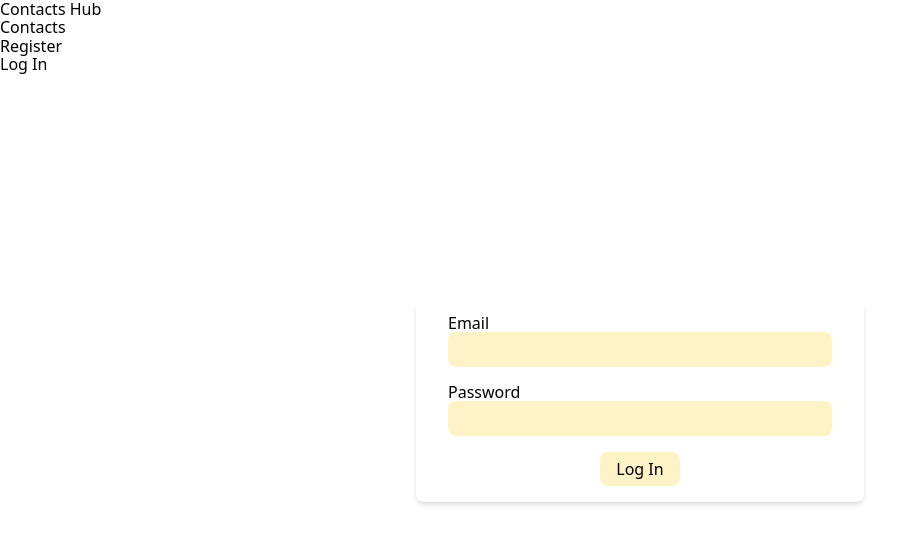
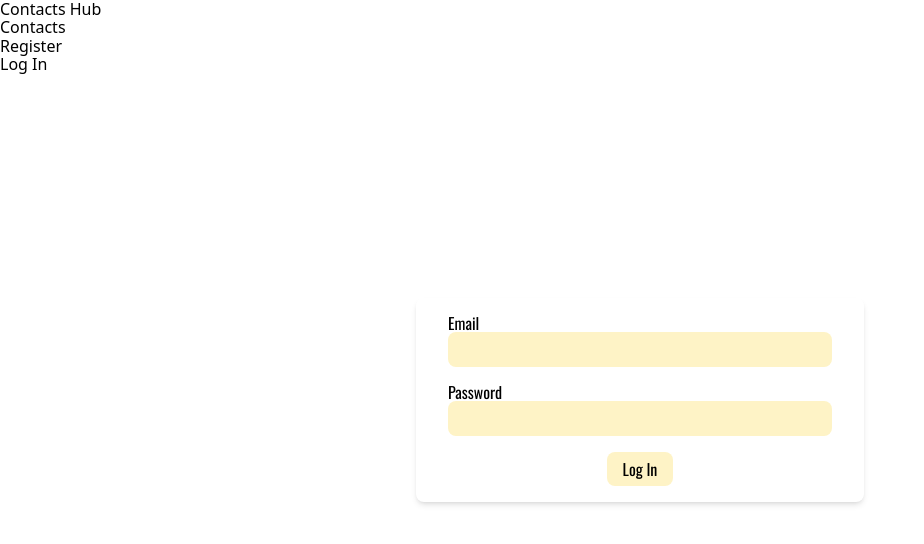
Before and after one commit to ptrnk0/goit-react-hw-08, a React (Vite) app: page /login in a window 1280 px wide. Shown: the top 544 px of the page, without its empty margins (0-924 px from the left). Built offline with nearby package versions, Linux system fonts and the light colour scheme; no server answers.

Commit message:
Wrap Outlet component in a main tag for improved semantic structure

```diff
--- a/src/components/layout/Layout.jsx
+++ b/src/components/layout/Layout.jsx
@@ -5,7 +5,9 @@ const Layout = () => {
 	return (
 		<>
 			<Header />
-			<Outlet />
+			<main className="font-display">
+				<Outlet />
+			</main>
 		</>
 	);
 };
```
